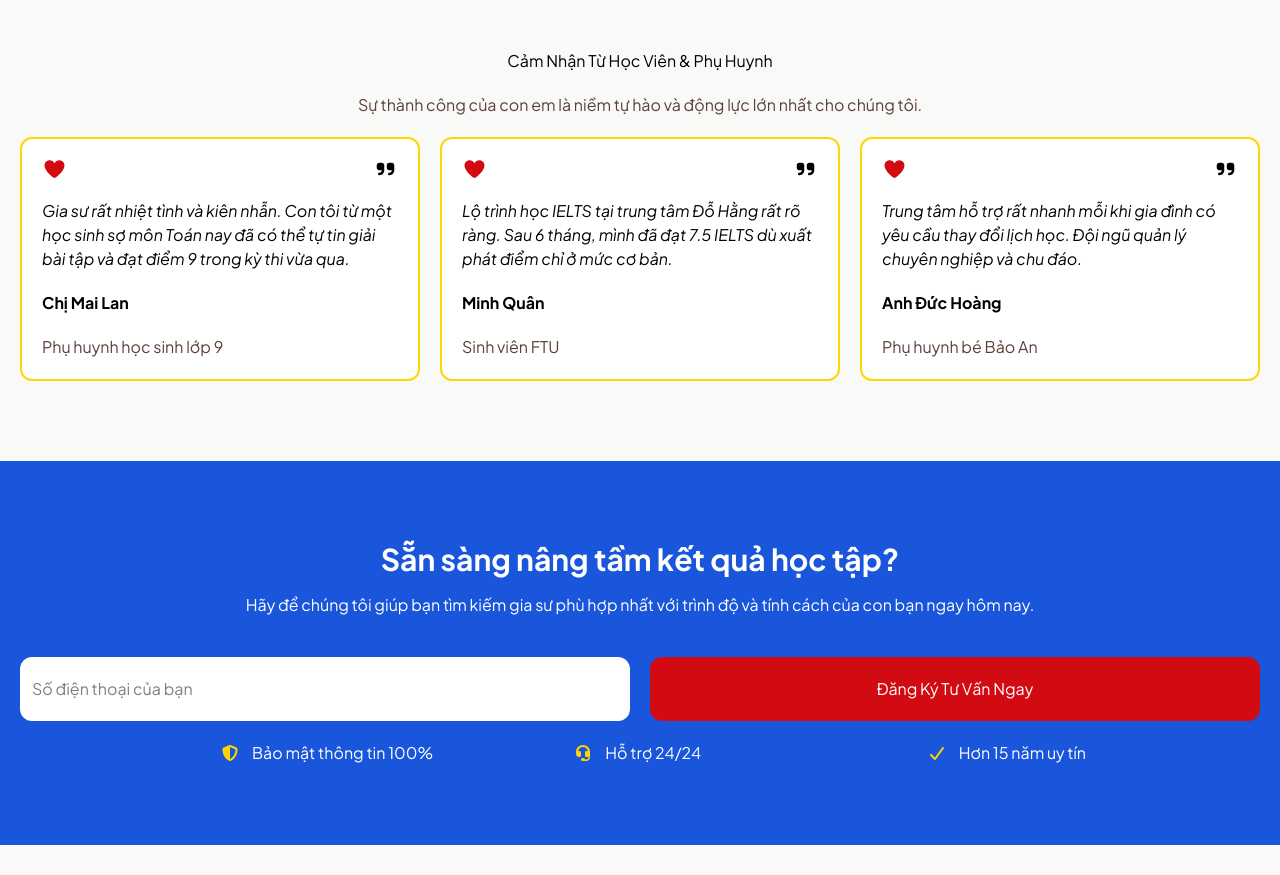
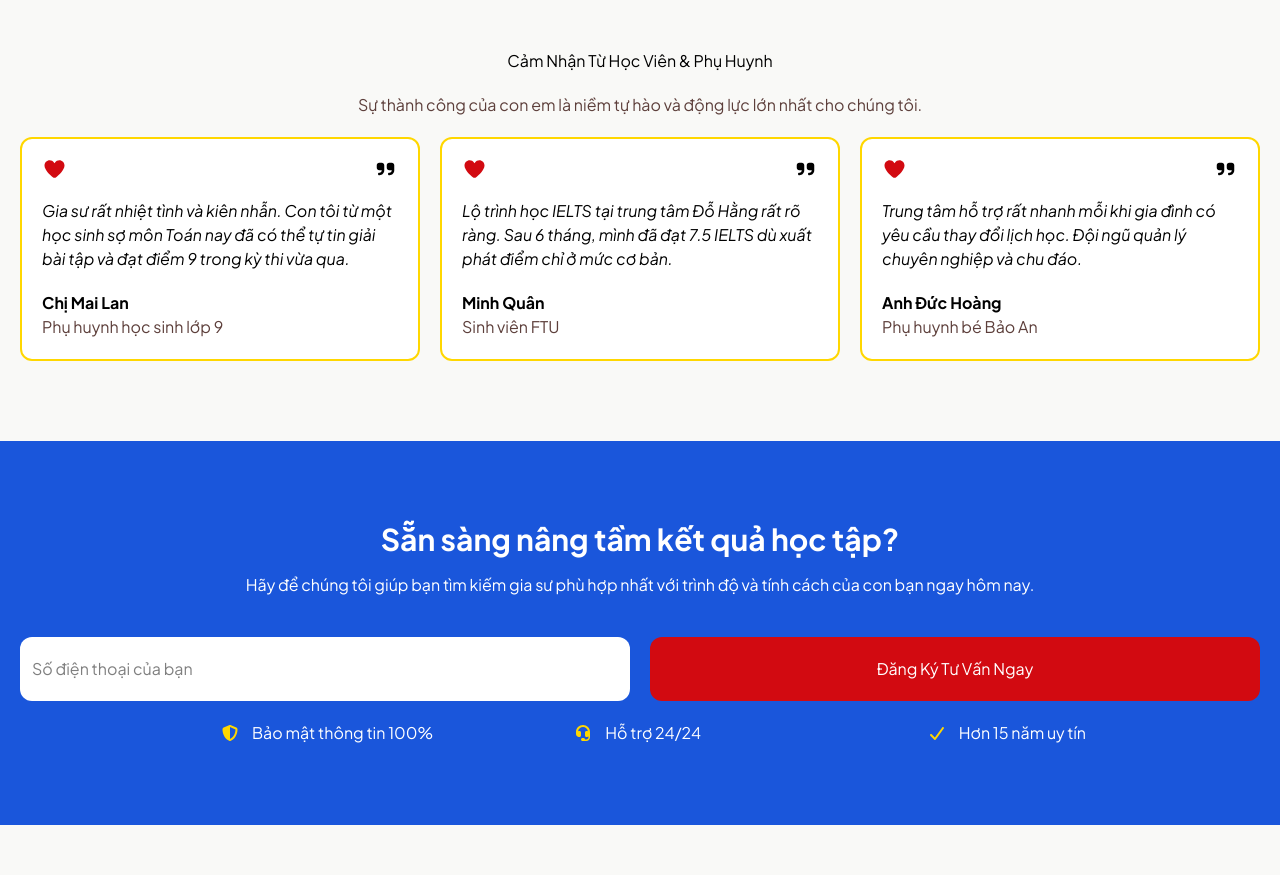
Before and after one commit to binhv005/tutor-website-project, a React (Vite) app in the folder tutor-frontend/: page / in a window 1280 px wide. Shown: the part 1620-2495 px from the top of the page. Built offline with nearby package versions, Linux system fonts and the light colour scheme; the HTML template or start-up script is replaced by a standard one.

Commit message:
refactor: optimize FeedbackCard layout, semantics and keys

```diff
--- a/tutor-frontend/src/components/FeedbackCard.jsx
+++ b/tutor-frontend/src/components/FeedbackCard.jsx
@@ -4,18 +4,20 @@ import { faHeart, faQuoteRight } from "@fortawesome/free-solid-svg-icons";
 function FeedbackCard({ data }) {
   return (
     <div className="grid grid-cols-1 lg:grid-cols-3 gap-5">
-      {data.map((item, index) => (
+      {data.map((item) => (
         <div
-          key={index}
-          className="grid grid-cols-1 gap-5 bg-white p-5 rounded-xl border-2 border-secondary "
+          key={item.id}
+          className="flex flex-col gap-5 bg-white p-5 rounded-xl border-2 border-secondary "
         >
           <div className="flex justify-between">
             <FontAwesomeIcon icon={faHeart} className="text-primary text-xl" />
             <FontAwesomeIcon icon={faQuoteRight} className=" text-xl" />
           </div>
           <p className="italic">{item.desc}</p>
-          <p className="font-bold">{item.name}</p>
-          <p className="text-headline">{item.role}</p>
+          <div>
+            <p className="font-bold">{item.name}</p>
+            <p className="text-headline">{item.role}</p>
+          </div>
         </div>
       ))}
     </div>
```
